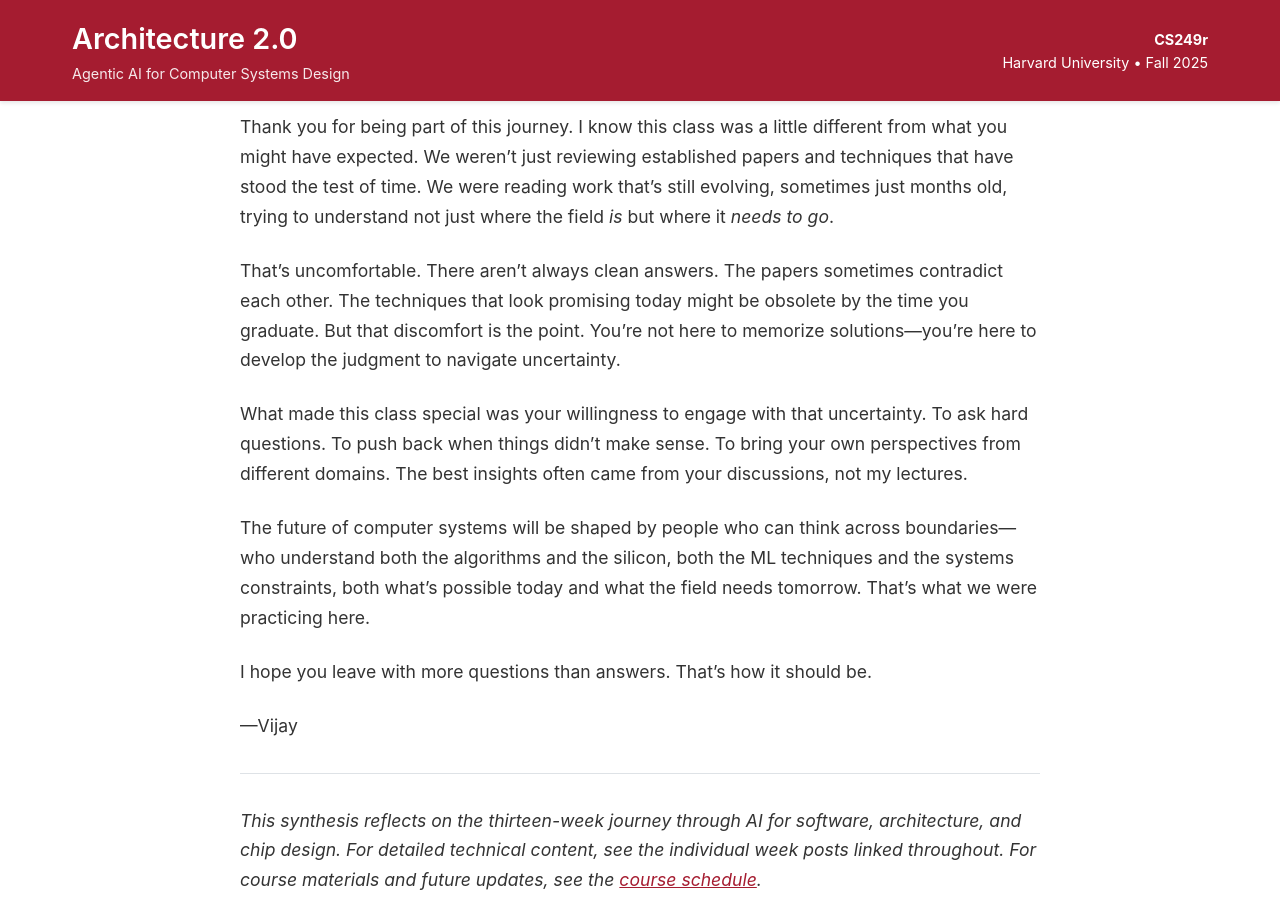
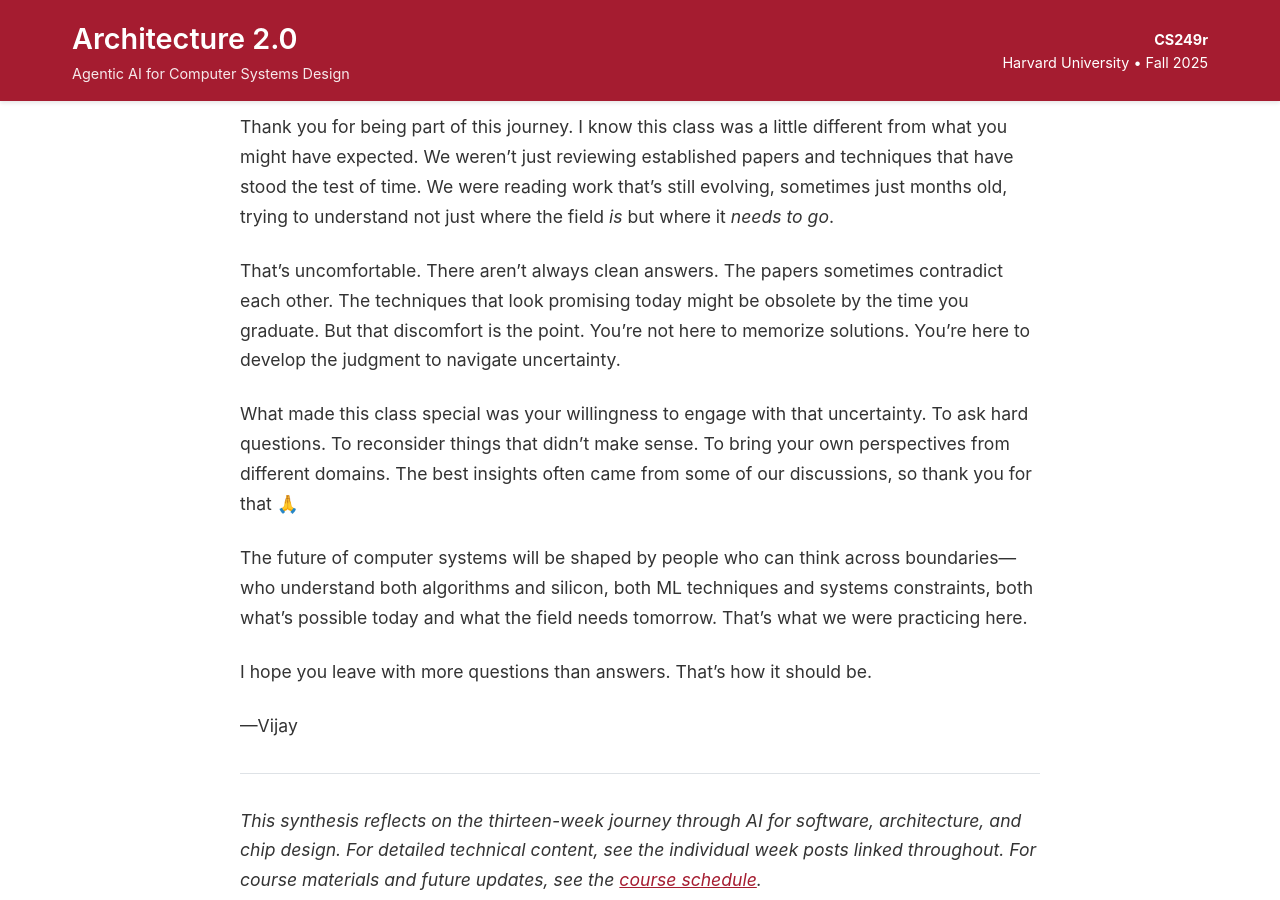
Before and after one commit to harvard-edge/cs249r_fall2025, a Jekyll site: the page built from _posts/2024-12-03-final-synthesis-roadmap.md, in a window 1280 px wide and 900 px high, scrolled down 29556 px. Built offline with Jekyll 4.4.1, drawn with Linux system fonts in a browser that asks for light colours; comment, search, counter and statistics services are not loaded.

Commit message:
Fix grammar in personal note

```diff
--- a/_posts/2024-12-03-final-synthesis-roadmap.md
+++ b/_posts/2024-12-03-final-synthesis-roadmap.md
@@ -646,11 +646,11 @@ Now let's go build it. 🚀
 
 Thank you for being part of this journey. I know this class was a little different from what you might have expected. We weren't just reviewing established papers and techniques that have stood the test of time. We were reading work that's still evolving, sometimes just months old, trying to understand not just where the field *is* but where it *needs to go*.
 
-That's uncomfortable. There aren't always clean answers. The papers sometimes contradict each other. The techniques that look promising today might be obsolete by the time you graduate. But that discomfort is the point. You're not here to memorize solutions—you're here to develop the judgment to navigate uncertainty.
+That's uncomfortable. There aren't always clean answers. The papers sometimes contradict each other. The techniques that look promising today might be obsolete by the time you graduate. But that discomfort is the point. You're not here to memorize solutions. You're here to develop the judgment to navigate uncertainty.
 
-What made this class special was your willingness to engage with that uncertainty. To ask hard questions. To push back when things didn't make sense. To bring your own perspectives from different domains. The best insights often came from your discussions, not my lectures.
+What made this class special was your willingness to engage with that uncertainty. To ask hard questions. To reconsider things that didn't make sense. To bring your own perspectives from different domains. The best insights often came from some of our discussions, so thank you for that 🙏
 
-The future of computer systems will be shaped by people who can think across boundaries—who understand both the algorithms and the silicon, both the ML techniques and the systems constraints, both what's possible today and what the field needs tomorrow. That's what we were practicing here.
+The future of computer systems will be shaped by people who can think across boundaries—who understand both algorithms and silicon, both ML techniques and systems constraints, both what's possible today and what the field needs tomorrow. That's what we were practicing here.
 
 I hope you leave with more questions than answers. That's how it should be.
 
```
